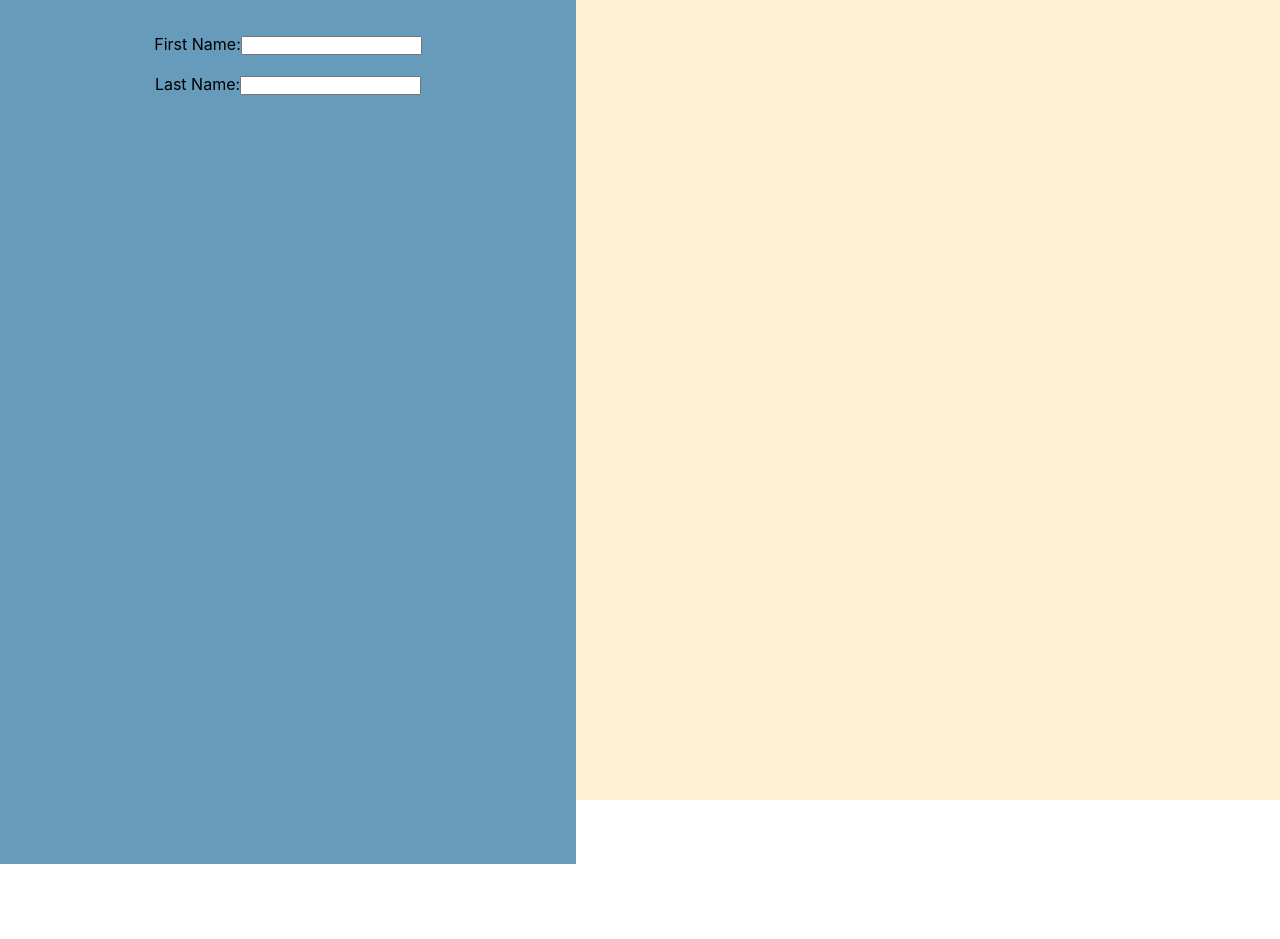
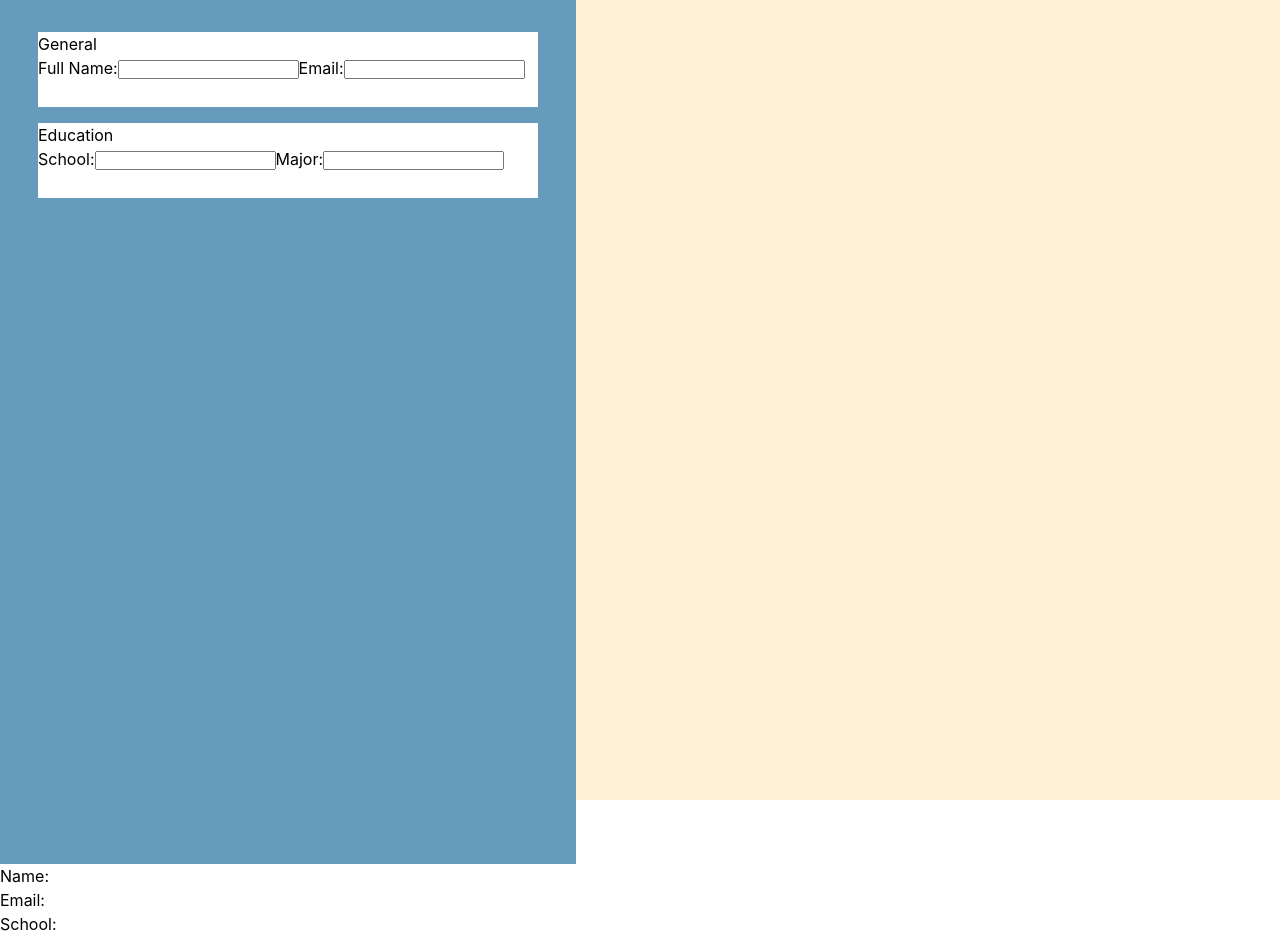
Before and after one commit to datderek/resumebuilder, a React (Vite) app: page / in a window 1280 px wide. Shown: the top 939 px of the page. Before the commit the page ends 864 px from the top, so only its background shows below. Built offline with nearby package versions, Linux system fonts and the light colour scheme.

Commit message:
Lift state from Editor to share with Display

```diff
--- a/src/components/Panel.jsx
+++ b/src/components/Panel.jsx
@@ -1,19 +1,13 @@
 import { useState } from 'react';
-import Input from './Input';
+import '../styles/Panel.css';
 
-export default function Panel() {
+export default function Panel({ label, children }) {
   const [isActive, setIsActive] = useState(false);
-  const [name, setName] = useState({firstName: '', lastName: ''});
-
-  const handleChange = (key, value) => {
-    setName({...name, [key]: value});
-  }
 
   return (
-    <>
-      <Input label='First Name' value={name.firstName} onChange={(e) => { handleChange('firstName', e.target.value) }}></Input>
-      <Input label='Last Name' value={name.lastName} onChange={(e) => { handleChange('lastName', e.target.value) }}></Input>
-      <div>{name.firstName} {name.lastName}</div>
-    </>
+    <div className="panel">
+      <div>{label}</div>
+      {children}
+    </div>
   )
 }
--- a/src/components/ResumeBuilder.jsx
+++ b/src/components/ResumeBuilder.jsx
@@ -1,12 +1,36 @@
 import ResumeEditor from "./ResumeEditor";
 import ResumeDisplay from "./ResumeDisplay";
 import "../styles/ResumeBuilder.css";
+import { useState } from 'react';
 
 export default function ResumeBuilder() {
+  const [resumeInformation, setResumeInformation] = useState(
+    {
+      general: {
+        name: '',
+        phone: '',
+        email: '',
+        website: '',
+      },
+      education: {
+        school: '',
+        major: '',
+        startDate: '',
+        endDate: '',
+      },
+    }
+  )
+
+  const handleChange = (category, key, value) => {
+    const newCategory = {...resumeInformation[category], [key]: value}
+    const newResumeInformation = { ...resumeInformation, [category]: newCategory};
+    setResumeInformation(newResumeInformation);
+  }
+
   return (
     <>
-      <ResumeEditor />
-      <ResumeDisplay />
+      <ResumeEditor onChange={handleChange}/>
+      <ResumeDisplay resumeInformation={resumeInformation}/>
     </>
   )
 }
--- a/src/components/ResumeDisplay.jsx
+++ b/src/components/ResumeDisplay.jsx
@@ -1,6 +1,10 @@
-export default function ResumeDisplay() {
+export default function ResumeDisplay({ resumeInformation }) {
   return (
     <>
+      <div>Name: {resumeInformation.general.name}</div>
+      <div>Email: {resumeInformation.general.email}</div>
+      <div>School: {resumeInformation.education.school}</div>
+      <div>Major: {resumeInformation.education.major}</div>
     </>
   )
 }
--- a/src/components/ResumeEditor.jsx
+++ b/src/components/ResumeEditor.jsx
@@ -1,9 +1,17 @@
 import Panel from "./Panel";
+import Input from "./Input";
 
-export default function ResumeEditor() {
+export default function ResumeEditor({ onChange }) {
   return (
     <div className="edit-bar">
-      <Panel></Panel>
+      <Panel label='General'>
+        <Input label='Full Name' onChange={e => onChange('general', 'name', e.target.value)}></Input>
+        <Input label='Email' onChange={e => onChange('general', 'email', e.target.value)}></Input>
+      </Panel>
+      <Panel label='Education'>
+        <Input label='School' onChange={e => onChange('education', 'school', e.target.value)}></Input>
+        <Input label='Major' onChange={e => onChange('education', 'major', e.target.value)}></Input>
+      </Panel>
     </div>
   )
 }
```
